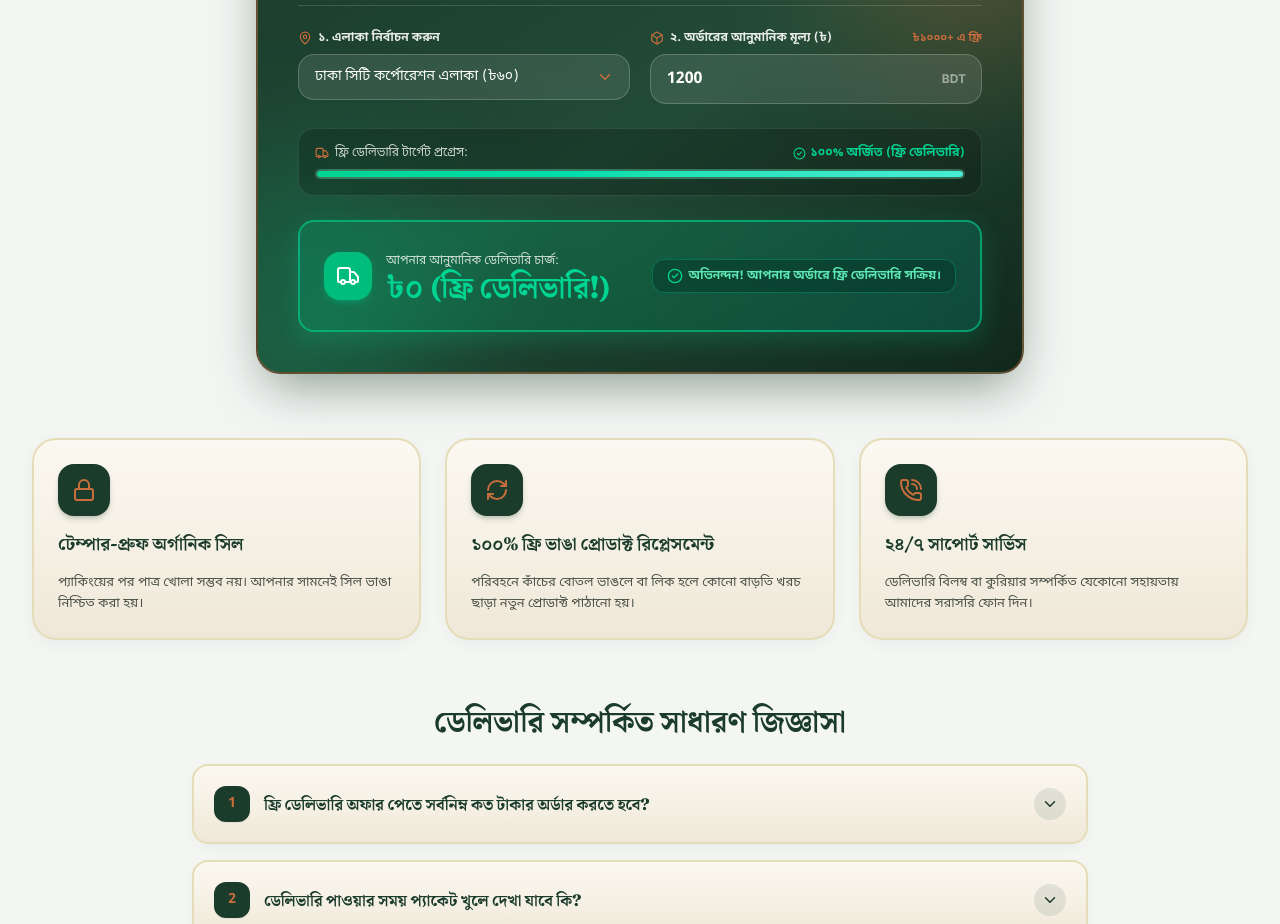
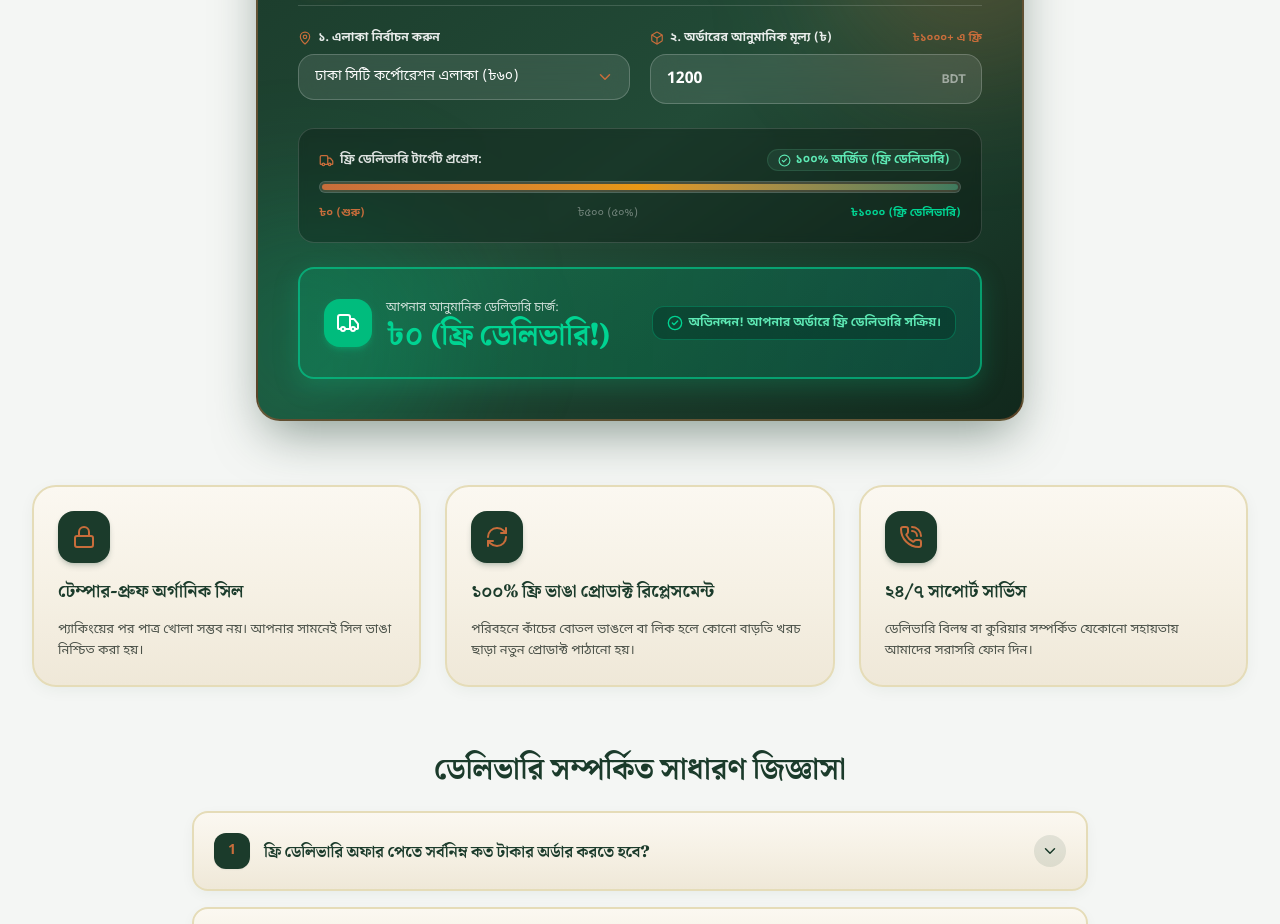
Before and after one commit to tridib371/prokriti-barta, a React (Vite) app: page /delivery in a window 1280 px wide. Shown: the part 1760-2684 px from the top of the page. Built offline with nearby package versions, Linux system fonts and the light colour scheme.

Commit message:
fix: style shipping target meter gradient strictly using website brand terracotta orange to organic herbal green

```diff
--- a/src/pages/Delivery.jsx
+++ b/src/pages/Delivery.jsx
@@ -403,34 +403,40 @@ export default function Delivery() {
           </div>
 
           {/* Animated Free Delivery Progress Meter */}
-          <div className="space-y-2 p-4 rounded-2xl bg-black/20 backdrop-blur-xs border border-white/10 relative z-10">
+          <div className="space-y-2.5 p-4 sm:p-5 rounded-2xl bg-black/25 backdrop-blur-xs border border-white/15 relative z-10">
             <div className="flex items-center justify-between text-xs font-bn-sans">
-              <span className="text-white/80 flex items-center gap-1.5">
-                <Truck size={14} className="text-accent" />
+              <span className="text-white/85 flex items-center gap-1.5 font-bold">
+                <Truck size={15} className="text-accent" />
                 {lang === 'bn' ? 'ফ্রি ডেলিভারি টার্গেট প্রগ্রেস:' : 'FREE Shipping Target Meter:'}
               </span>
-              <span className="font-bold text-accent">
+              <span className="font-bold">
                 {currentAmount >= 1000 ? (
-                  <span className="text-emerald-400 font-bold flex items-center gap-1">
+                  <span className="text-[#3E7A5E] bg-[#3E7A5E]/20 px-2.5 py-0.5 rounded-full border border-[#3E7A5E]/40 font-bold flex items-center gap-1 text-emerald-300">
                     <CheckCircle2 size={13} /> {lang === 'bn' ? '১০০% অর্জিত (ফ্রি ডেলিভারি)' : '100% Achieved (FREE)'}
                   </span>
                 ) : (
-                  `${Math.round((currentAmount / 1000) * 100)}%`
+                  <span className="text-accent font-bold">
+                    {Math.round((currentAmount / 1000) * 100)}%
+                  </span>
                 )}
               </span>
             </div>
 
-            <div className="h-2.5 w-full bg-white/15 rounded-full overflow-hidden p-0.5">
+            {/* Orange to Green Website Brand Gradient Meter */}
+            <div className="h-3 w-full bg-white/10 rounded-full overflow-hidden p-0.5 border border-white/15">
               <motion.div
                 initial={{ width: 0 }}
                 animate={{ width: `${Math.min(100, Math.max(0, (currentAmount / 1000) * 100))}%` }}
                 transition={{ duration: 0.5, ease: 'easeOut' }}
-                className={`h-full rounded-full transition-all duration-300 ${
-                  currentAmount >= 1000
-                    ? 'bg-gradient-to-r from-emerald-400 to-teal-300 shadow-[0_0_12px_rgba(52,211,153,0.8)]'
-                    : 'bg-gradient-to-r from-accent to-accent-2 shadow-[0_0_8px_rgba(232,152,20,0.6)]'
-                }`}
+                className="h-full rounded-full bg-gradient-to-r from-accent via-[#E89814] to-accent-2 shadow-[0_0_12px_rgba(200,109,59,0.5)] transition-all duration-300"
               />
+            </div>
+
+            {/* Scale Markers */}
+            <div className="flex items-center justify-between text-[11px] font-bn-sans font-bold pt-0.5">
+              <span className="text-accent">৳০ ({lang === 'bn' ? 'শুরু' : 'Start'})</span>
+              <span className="text-white/40 font-normal">৳৫০০ (৫০%)</span>
+              <span className="text-[#3E7A5E] text-emerald-400">৳১০০০ ({lang === 'bn' ? 'ফ্রি ডেলিভারি' : 'FREE'})</span>
             </div>
           </div>
 
```
